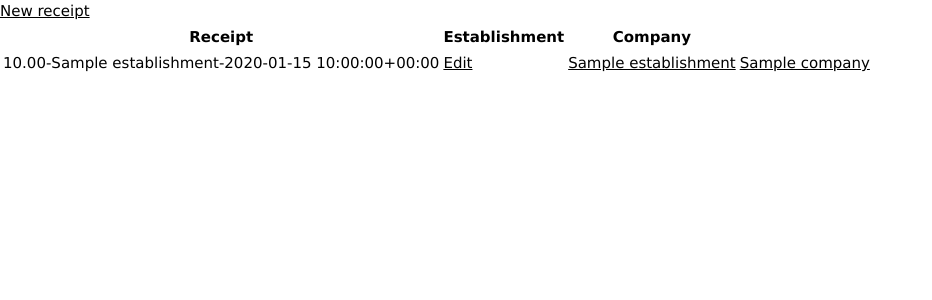
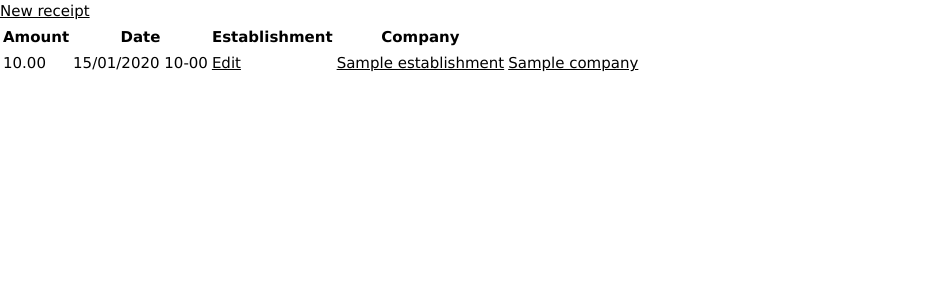
Before and after one commit to Guilouf/django-receipt, a Django app: page / in a window 1280 px wide. Shown: the part 45-345 px from the top of the page, without its empty margins (0-932 px from the left). Run offline with Django 3.2, Linux system fonts and the light colour scheme; tables that the repository leaves empty hold one stand-in row (values such as "Sample post").

Commit message:
Refactoring

```diff
--- a/project_receipt/receipt/templates/receipt/receipt_list.html
+++ b/project_receipt/receipt/templates/receipt/receipt_list.html
@@ -8,14 +8,16 @@
 <table>
 
   <tr>
-    <th>Receipt</th>
+    <th>Amount</th>
+    <th>Date</th>
     <th>Establishment</th>
     <th>Company</th>
   </tr>
 
 {% for object in object_list %}
   <tr>
-    <td>{{ object }}</td>
+    <td>{{ object.amount }}</td>
+    <td>{{ object.date|date:'d/m/Y H-i' }}</td>
     <td><a href="{% url 'receipt_update' object.pk %}">Edit</a></td>
     <td><a href="{% url 'establishment_detail' object.establishment_id %}">{{ object.establishment }}</a></td>
     <td><a href="{% url 'company_detail' object.establishment.company_id %}">{{ object.establishment.company }}</a></td>
--- a/project_receipt/receipt/urls.py
+++ b/project_receipt/receipt/urls.py
@@ -11,7 +11,8 @@ urlpatterns = [
     path('establishment/create', views.EstablishmentCreate.as_view(), name='establishment_create'),
     path('establishment/<int:pk>/edit', views.EstablishmentUpdate.as_view(), name='establishment_update'),
     path('establishment/<int:pk>', views.EstablishmentDetail.as_view(), name='establishment_detail'),
-    path('establishment/<int:pk>/add_receipt', views.ReceiptFromEstablishmentCreate.as_view(), name='establishment_add_receipt'),
+    path('establishment/<int:pk>/add_receipt', views.ReceiptFromEstablishmentCreate.as_view(),
+         name='establishment_add_receipt'),
     path('company/', views.CompanyList.as_view(), name='company_list'),
     path('company/create', views.CompanyCreate.as_view(), name='company_create'),
     path('company/<int:pk>/edit', views.CompanyUpdate.as_view(), name='company_update'),
--- a/project_receipt/receipt/views.py
+++ b/project_receipt/receipt/views.py
@@ -20,7 +20,7 @@ class ReceiptFromEstablishmentCreate(CreateView):
     form_class = forms.EstablishmentReceiptForm
 
     def form_valid(self, form):
-        """Links the plant command to the Trial"""
+        """Links the new receipt to an existing establishment"""
         form.instance.establishment = models.Establishment.objects.get(pk=self.kwargs['pk'])
         return super().form_valid(form)
 
@@ -28,7 +28,7 @@ class ReceiptFromEstablishmentCreate(CreateView):
 class ReceiptUpdate(UpdateView):
     success_url = reverse_lazy('receipt_list')
     model = models.Receipt
-    fields = '__all__'
+    form_class = forms.ReceiptForm
 
 
 class EstablishmentList(ListView):
```
Also changed, not shown: project_receipt/receipt/forms.py (+1 -9 lines).
